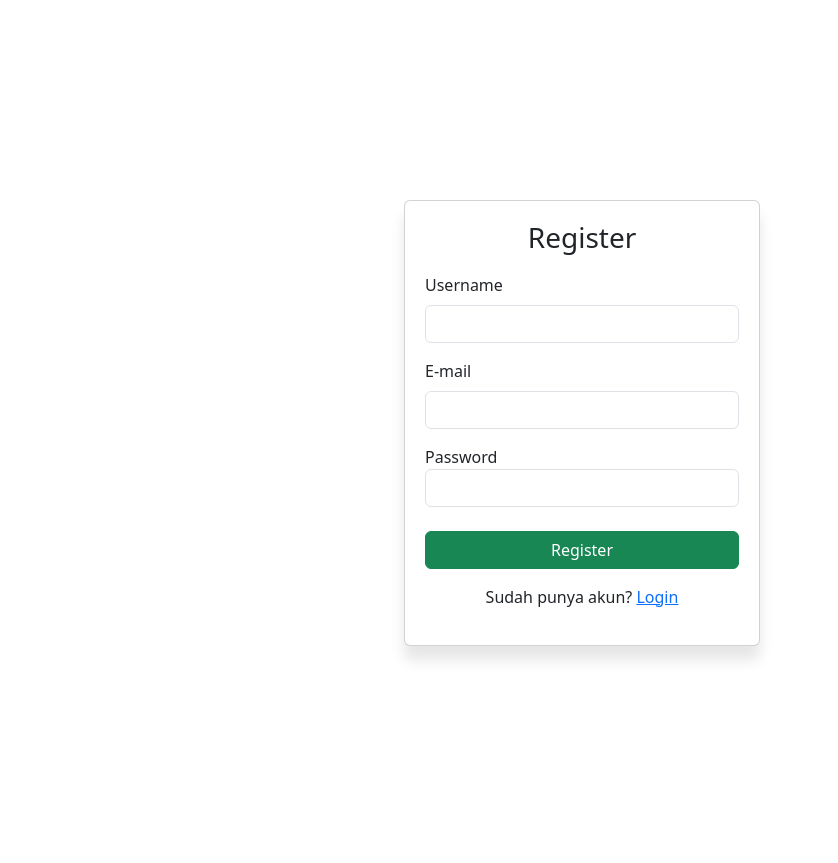
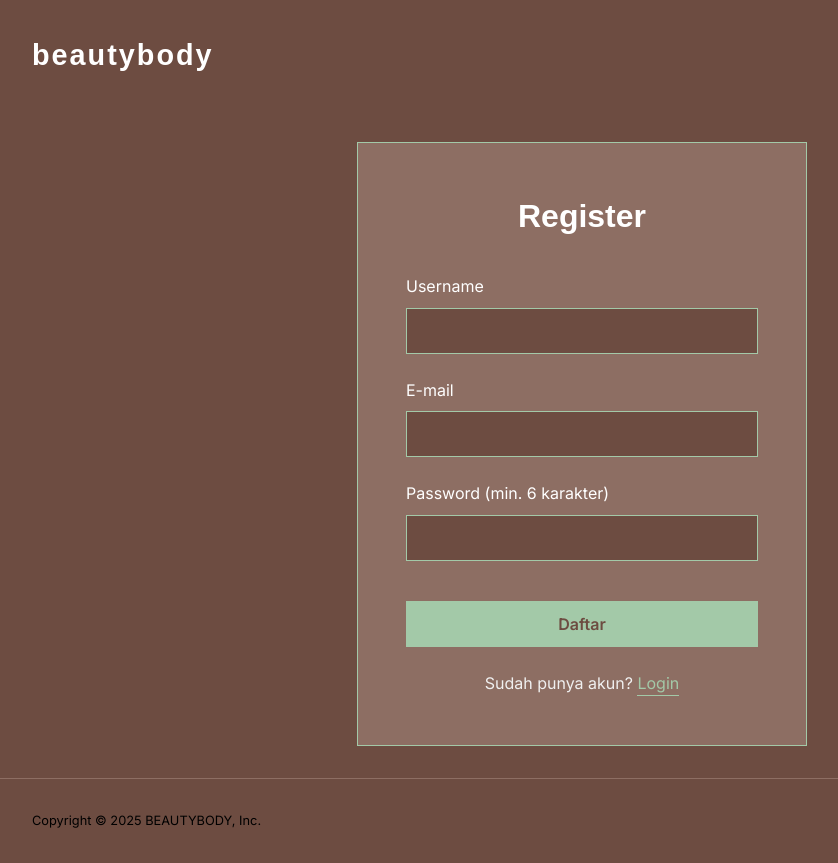
Before and after one commit to cipluk4n/website_bodycare, a PHP site: page /register.php in a window 1280 px wide. Shown: the whole page, without its empty margins (58-896 px from the left). Before the commit the page ends 660 px from the top, so only its background shows below. Run offline with PHP 8.4, Linux system fonts and the light colour scheme.

Commit message:
Make login and register page to match our style

```diff
--- a/beautybody/auth/register.php
+++ b/beautybody/auth/register.php
@@ -29,53 +29,145 @@ if($_SERVER["REQUEST_METHOD"] == "POST"){
 ?>
 
 <!DOCTYPE html>
-<html lang="en">
+<html lang="id">
 <head>
     <meta charset="UTF-8">
     <meta name="viewport" content="width=device-width, initial-scale=1.0">
     <title>Register | beautybody</title>
-    <link href="https://cdn.jsdelivr.net/npm/bootstrap@5.3.8/dist/css/bootstrap.min.css" rel="stylesheet" integrity="sha384-sRIl4kxILFvY47J16cr9ZwB07vP4J8+LH7qKQnuqkuIAvNWLzeN8tE5YBujZqJLB" crossorigin="anonymous">
+    <link rel="stylesheet" href="../css/style.css">
     <style>
-        .card{
-            margin-top: 200px;
-            padding:20px;
-            box-shadow: 0px 14px 14px rgba(0,0,0,0.1);
+        .auth-container {
+            min-height: 100vh;
+            display: flex;
+            flex-direction: column;
         }
-        .card .title{
-            padding-bottom:10px;
-            text-align:center;
+
+        .auth-main {
+            flex: 1;
+            display: flex;
+            align-items: center;
+            justify-content: center;
+            padding: 2rem 0;
+        }
+
+        .auth-card {
+            background: var(--secondary-bg);
+            padding: 3rem;
+            border: 1px solid var(--primary-color);
+            max-width: 450px;
+            width: 90%;
+            margin: 0 auto;
+        }
+
+        .auth-card h3 {
+            text-align: center;
+            margin-bottom: 2rem;
+            font-size: 2rem;
+        }
+
+        .auth-form .form-group {
+            margin-bottom: 1.5rem;
+        }
+
+        .auth-form label {
+            display: block;
+            margin-bottom: 0.5rem;
+            color: var(--accent-color);
+        }
+
+        .auth-form input {
+            width: 100%;
+            padding: 0.75rem;
+            background: var(--background-color);
+            border: 1px solid var(--primary-color);
+            color: var(--text-color);
+            font-size: 1rem;
+        }
+
+        .auth-form input:focus {
+            outline: none;
+            border-color: var(--accent-color);
+        }
+
+        .auth-form button {
+            width: 100%;
+            padding: 0.75rem;
+            font-size: 1rem;
+            margin-top: 1rem;
+        }
+
+        .auth-link {
+            text-align: center;
+            margin-top: 1.5rem;
+        }
+
+        .auth-link a {
+            color: var(--primary-color);
+            text-decoration: none;
+            border-bottom: 1px solid var(--primary-color);
+            padding-bottom: 2px;
+        }
+
+        .auth-link a:hover {
+            color: var(--accent-color);
+            border-color: var(--accent-color);
+        }
+
+        .alert-error {
+            background: rgba(255, 0, 0, 0.1);
+            border: 1px solid rgba(255, 0, 0, 0.3);
+            padding: 0.75rem;
+            margin-bottom: 1.5rem;
+            color: #ff6b6b;
         }
     </style>
 </head>
-<body>
-    <div class="container">
-        <div class="row justify-content-center">
-            <div class="col-md-4">
-                <div class="card">
-                    <h3 class="title">Register</h3>
-                    <!-- error check: username,password -->
-                    <?php if($error):?>
-                        <div class="alert alert-danger"><?php echo $error?></div>
-                    <?php endif;?>
-                    <form method="POST" action="">
-                        <div class="mb-3">
-                            <label class="form-label">Username</label>
-                            <input type="text" name="username" class="form-control" required>
-                        </div>
-                        <div class="mb-3">
-                            <label class="form-label">E-mail</label>
-                            <input type="text" name="email" class="form-control" required>
-                        </div>
-                        <div class="pw mb-3>
-                            <label class="form-label">Password</label>
-                            <input type="password" name="password" class="form-control" required>
-                        </div> <br>
-                            <button type="submit" class="btn btn-success w-100">Register</button>
-                    </form>
-                    <p class="text-center mt-3">Sudah punya akun? <a href="login.php">Login</a></p>
+<body class="auth-container">
+    <header id="main-header">
+        <div class="container">
+            <h1 class="logo">beautybody</h1>
+        </div>
+    </header>
+
+    <main class="auth-main">
+        <div class="container">
+            <div class="auth-card">
+                <h3>Register</h3>
+
+                <?php if($error): ?>
+                    <div class="alert-error"><?php echo $error; ?></div>
+                <?php endif; ?>
+
+                <form method="POST" action="" class="auth-form">
+                    <div class="form-group">
+                        <label for="username">Username</label>
+                        <input type="text" id="username" name="username" required value="<?php echo isset($_POST['username']) ? htmlspecialchars($_POST['username']) : ''; ?>">
+                    </div>
+
+                    <div class="form-group">
+                        <label for="email">E-mail</label>
+                        <input type="email" id="email" name="email" required value="<?php echo isset($_POST['email']) ? htmlspecialchars($_POST['email']) : ''; ?>">
+                    </div>
+
+                    <div class="form-group">
+                        <label for="password">Password (min. 6 karakter)</label>
+                        <input type="password" id="password" name="password" required>
+                    </div>
+
+                    <button type="submit" class="btn btn-primary">Daftar</button>
+                </form>
+
+                <div class="auth-link">
+                    <p>Sudah punya akun? <a href="login.php">Login</a></p>
                 </div>
             </div>
         </div>
-    </div>
+    </main>
+
+    <footer>
+        <div class="container">
+            <p>Copyright &copy; 2025 BEAUTYBODY, Inc.</p>
+        </div>
+    </footer>
 </body>
 </html>
```
Also changed, not shown: beautybody/auth/login.php (+123 -33 lines).
